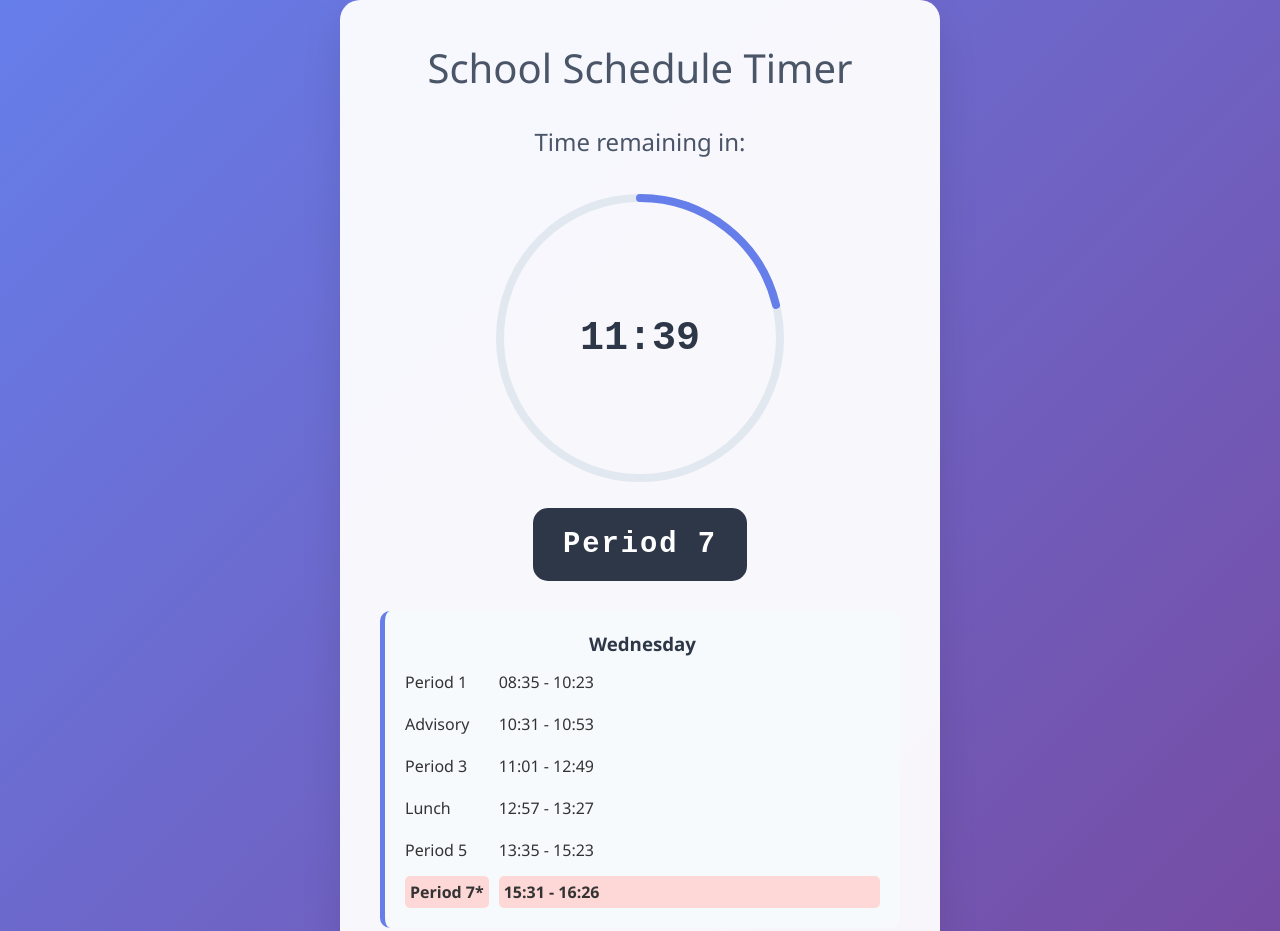
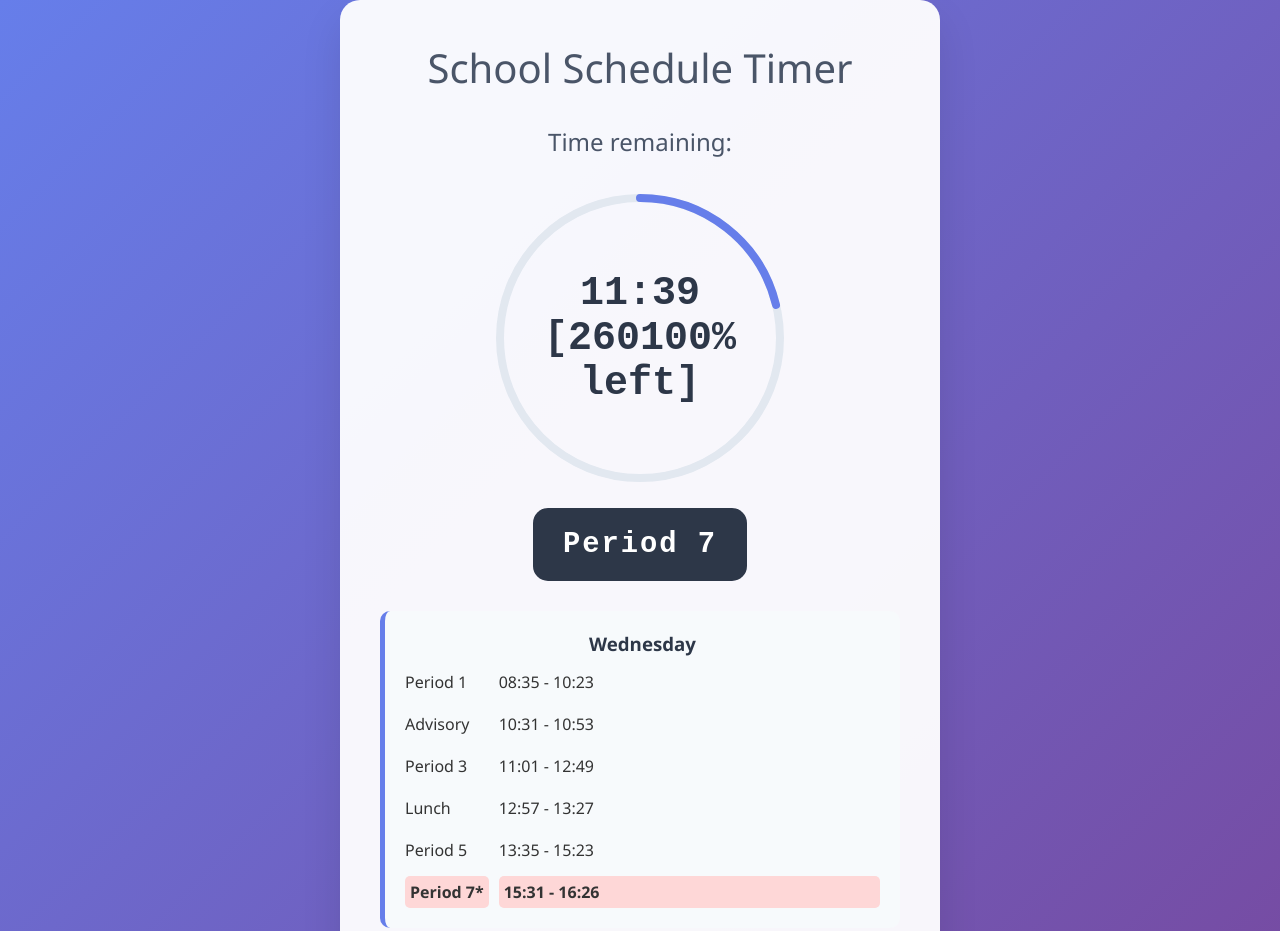
Before and after one commit to Minefan07/whenclassends, a plain HTML site: page index.html in a window 1280 px wide. Shown: the top 931 px of the page. Drawn offline with Linux system fonts and the light colour scheme.

Commit message:
Update index.html

```diff
--- a/index.html
+++ b/index.html
@@ -488,9 +488,9 @@
 
             // Display the appropriate message and countdown
             if (currentPeriod) {
-                statusElement.textContent = `Time remaining in:`;
+                statusElement.textContent = `Time remaining:`;
                 periodNameElement.textContent = currentPeriod.name;
-                timerElement.textContent = formatDuration(timeUntilNext);
+                timerElement.textContent = formatDuration(timeUntilNext) + "\n[" + (100 * (totalPeriodTime - timeUntilNext)) + "% left]";
                 updateProgressBar(totalPeriodTime - timeUntilNext, totalPeriodTime);
             } else if (nextPeriod) {
                 if (currentTime < parseTime(todaySchedule.periods[0].start)) {
```
